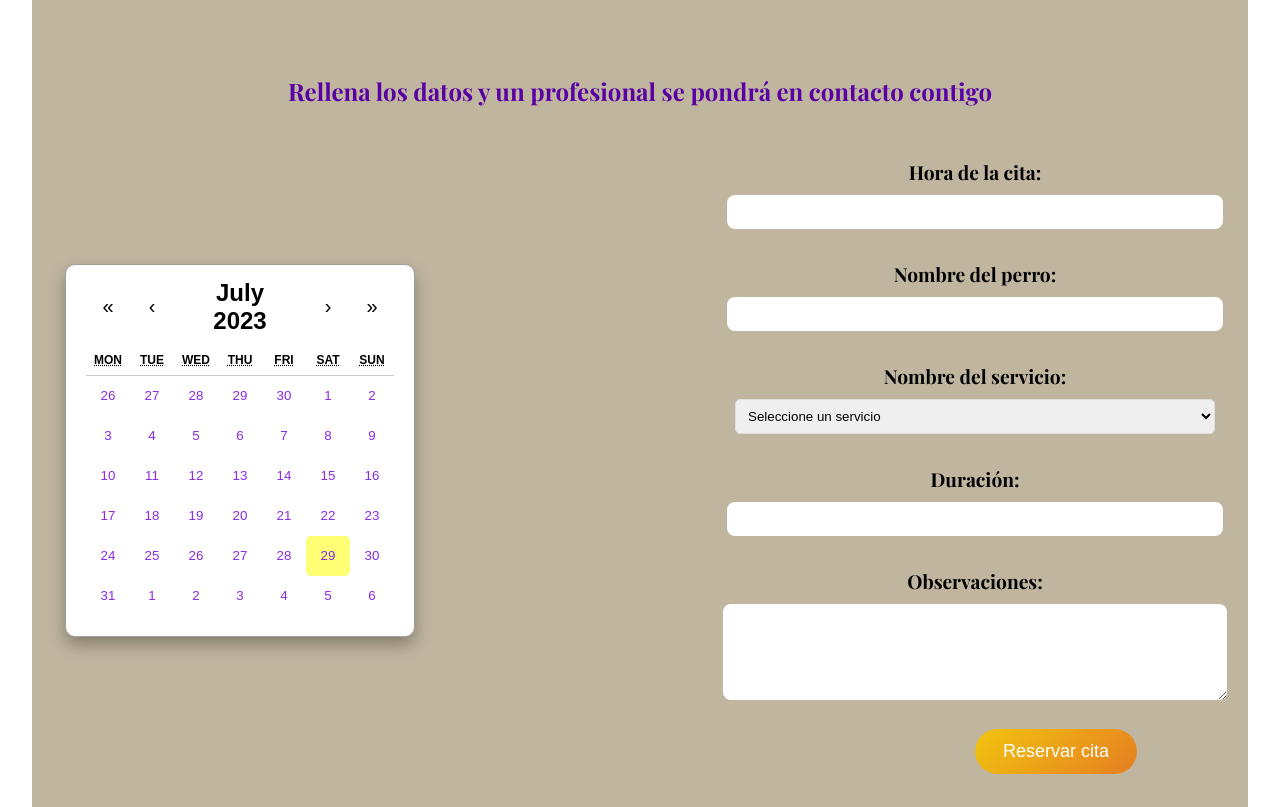
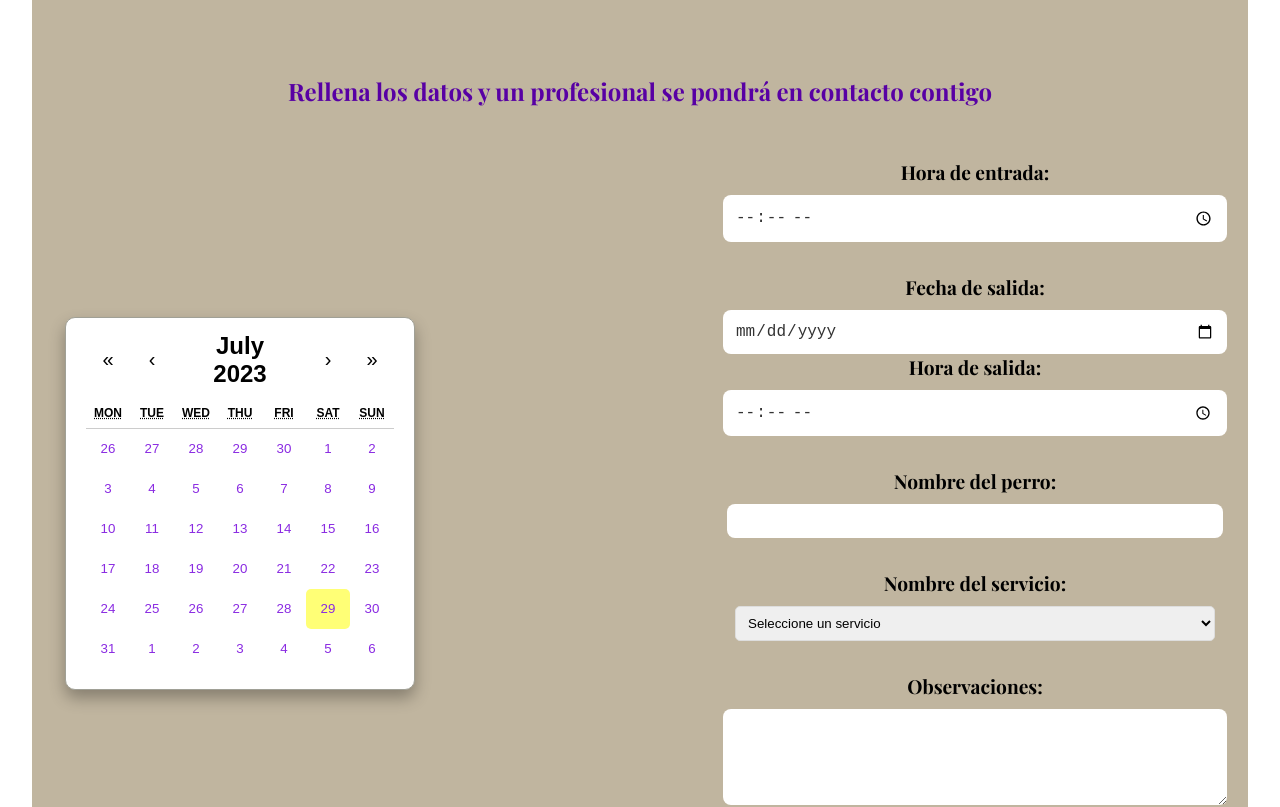
Before and after one commit to Vaz77/frontendResidenciaCanina, a React (Vite) app: page / in a window 1280 px wide. Shown: the part 4820-5627 px from the top of the page. Built offline with nearby package versions, Linux system fonts and the light colour scheme.

Commit message:
Actualizo el componente del formulario para recoger los datos de salida, y que muestre  mensaje cuando creamos la cita

```diff
--- a/src/pages/AppointmentsPage/AppointmentsPage.css
+++ b/src/pages/AppointmentsPage/AppointmentsPage.css
@@ -284,6 +284,33 @@ textarea {
   margin-right: 20em;
 }
 
+.success-message {
+  margin-top: 10px;
+  padding: 10px;
+  background-color: #d0f0c0;
+  color: #007000;
+  border: 1px solid #007000;
+  border-radius: 5px;
+}
+
+.error-message {
+  margin-top: 10px;
+  padding: 10px;
+  background-color: #f0c0c0;
+  color: #700000;
+  border: 1px solid #700000;
+  border-radius: 5px;
+}
+
+@keyframes fadeOut {
+  0% {
+    opacity: 1;
+  }
+  100% {
+    opacity: 0;
+  }
+}
+
 @media screen and (max-width: 768px) {
   .appointments-page {
     padding: 10px;
--- a/src/pages/AppointmentsPage/AppointmentsPage.jsx
+++ b/src/pages/AppointmentsPage/AppointmentsPage.jsx
@@ -7,6 +7,7 @@ import { userData } from "../userSlice";
 import "react-datepicker/dist/react-datepicker.css";
 import "react-calendar/dist/Calendar.css";
 import Calendar from "react-calendar";
+import "react-datepicker/dist/react-datepicker.css";
 
 const AppointmentsPage = () => {
   const [time, setTime] = useState("");
@@ -19,6 +20,10 @@ const AppointmentsPage = () => {
   const [suggestedServices, setSuggestedServices] = useState([]);
   const [errorMessage, setErrorMessage] = useState("");
   const [successMessage, setSuccessMessage] = useState("");
+  const [selectedDuration, setSelectedDuration] = useState("");
+  const [durationTime, setDurationTime] = useState("");
+  const [dateExit, setDateExit] = useState("");
+  const [showError, setShowError] = useState(false);
 
   const handleInputChange = (e) => {
     const { name, value } = e.target;
@@ -38,13 +43,17 @@ const AppointmentsPage = () => {
       case "service_name":
         setService_name(value);
         break;
-      case "duration":
-        setDuration(value);
+      case "duration-time":
+        setDurationTime(value);
+        break;
+      case "date_exit":
+        setDateExit(value);
         break;
       default:
         break;
     }
   };
+
   const handleSubmit = async (e) => {
     e.preventDefault();
     try {
@@ -53,8 +62,9 @@ const AppointmentsPage = () => {
         time,
         observations,
         dog_name,
-        duration,
+        duration: durationTime,
         service_name,
+        date_exit: dateExit,
       };
       const response = await createAppointment(
         credentials.token,
@@ -66,14 +76,21 @@ const AppointmentsPage = () => {
       setObservations("");
       setDog_name("");
       setService_name("");
+      setErrorMessage("");
       setSuccessMessage(
-        "¡Reserva realizada con éxito! Te acabamos de enviar un email de confimación"
+        "¡Reserva realizada con éxito! Te acabamos de enviar un email de confirmación."
       );
-      setErrorMessage("");
+      setShowError(false);
     } catch (error) {
       console.error("Error al crear la cita:", error);
+      setSuccessMessage("");
+      setErrorMessage(
+        "Ha ocurrido un error al crear la cita. Por favor, inténtalo nuevamente."
+      );
+      setShowError(true);
     }
   };
+
   const availableServices = [
     "Residencia",
     "Guardería",
@@ -82,6 +99,7 @@ const AppointmentsPage = () => {
     "Veterinario",
     "Baños e higiene",
   ];
+
   const handleServiceInputChange = (event) => {
     const inputValue = event.target.value;
     setServiceInputValue(inputValue);
@@ -95,6 +113,11 @@ const AppointmentsPage = () => {
   const handleServiceOptionClick = (service) => {
     setServiceInputValue(service);
     setSuggestedServices([]);
+  };
+
+  const handleDurationDateChange = (e) => {
+    const { value } = e.target;
+    setSelectedDuration(value);
   };
 
   return (
@@ -134,13 +157,33 @@ const AppointmentsPage = () => {
         </div>
         <form onSubmit={handleSubmit}>
           <div className="form-group">
-            <label htmlFor="time">Hora de la cita:</label>
+            <label htmlFor="time">Hora de entrada:</label>
             <input
-              type="text"
+              type="time"
               id="time"
               name="time"
               required
               value={time}
+              onChange={handleInputChange}
+            />
+          </div>
+          <div className="form-group">
+            <label htmlFor="date_exit">Fecha de salida:</label>
+            <input
+              type="date"
+              id="date_exit"
+              name="date_exit"
+              required
+              value={dateExit}
+              onChange={handleInputChange}
+            />
+            <label htmlFor="duration-time">Hora de salida:</label>
+            <input
+              type="time"
+              id="duration-time"
+              name="duration-time"
+              required
+              value={durationTime}
               onChange={handleInputChange}
             />
           </div>
@@ -174,17 +217,6 @@ const AppointmentsPage = () => {
             </select>
           </div>
           <div className="form-group">
-            <label htmlFor="duration">Duración:</label>
-            <input
-              type="text"
-              id="duration"
-              name="duration"
-              required
-              value={duration}
-              onChange={handleInputChange}
-            />
-          </div>
-          <div className="form-group">
             <label htmlFor="observations">Observaciones:</label>
             <textarea
               id="observations"
@@ -197,10 +229,12 @@ const AppointmentsPage = () => {
           <button className="custom-button" type="submit">
             Reservar cita
           </button>
+          {successMessage && (
+            <div className="success-message">{successMessage}</div>
+          )}
+          {errorMessage && <div className="error-message">{errorMessage}</div>}
         </form>
       </section>
-      {errorMessage && <p style={{ color: "red" }}>{errorMessage}</p>}
-      {successMessage && <p style={{ color: "green" }}>{successMessage}</p>}
     </div>
   );
 };
```
Lines whose indentation alone changed are shown as unchanged.
